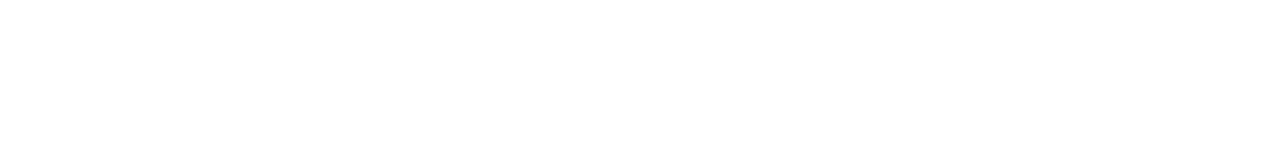
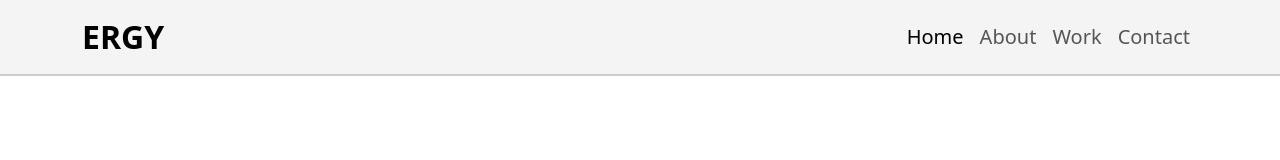
Before and after one commit to ErgystyawanR/portfolio, a plain HTML site: page index.html in a window 1280 px wide. Drawn offline with nearby package versions, Linux system fonts and the light colour scheme.

Commit message:
add navbar

```diff
--- a/index.html
+++ b/index.html
@@ -9,7 +9,30 @@
     <link rel="stylesheet" href="style.css">
 </head>
 <body>
-
+    <nav class="navbar navbar-expand-lg">
+        <div class="container">
+          <a class="navbar-brand fs-2 fw-bold" href="#">ERGY</a>
+          <button class="navbar-toggler" type="button" data-bs-toggle="collapse" data-bs-target="#navbarSupportedContent" aria-controls="navbarSupportedContent" aria-expanded="false" aria-label="Toggle navigation">
+            <span class="navbar-toggler-icon"></span>
+          </button>
+          <div class="collapse navbar-collapse" id="navbarSupportedContent">
+            <ul class="navbar-nav ms-auto mb-2 mb-lg-0 fs-5">
+              <li class="nav-item">
+                <a class="nav-link active" aria-current="page" href="#">Home</a>
+              </li>
+              <li class="nav-item">
+                <a class="nav-link" href="#">About</a>
+              </li>
+              <li class="nav-item">
+                <a class="nav-link" href="#">Work</a>
+              </li>
+              <li class="nav-item">
+                <a class="nav-link" href="#">Contact</a>
+              </li>
+            </ul>
+          </div>
+        </div>
+      </nav>
 </body>
 <script src="https://code.jquery.com/jquery-3.6.3.min.js" integrity="sha256-pvPw+upLPUjgMXY0G+8O0xUf+/Im1MZjXxxgOcBQBXU=" crossorigin="anonymous"></script>
 <script src="https://cdn.jsdelivr.net/npm/@popperjs/core@2.11.6/dist/umd/popper.min.js" integrity="sha384-oBqDVmMz9ATKxIep9tiCxS/Z9fNfEXiDAYTujMAeBAsjFuCZSmKbSSUnQlmh/jp3" crossorigin="anonymous"></script>
--- a/style.css
+++ b/style.css
@@ -0,0 +1,4 @@
+.navbar {
+    background-color: rgb(245, 244, 244);
+    box-shadow: 0 0 0 2px rgba(0, 0, 0, 0.20);
+}
```
